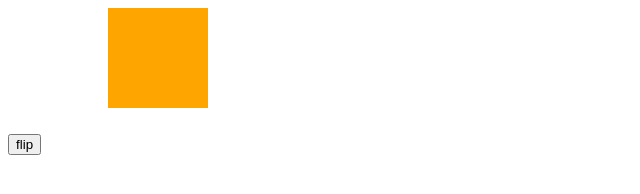
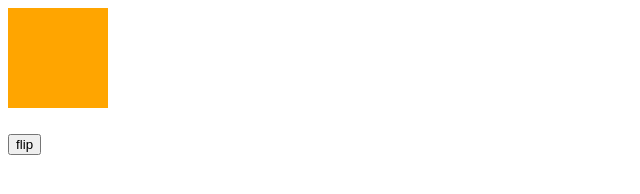
Before and after one commit to SakerONE/test, a plain HTML site: page index.html in a window 1280 px wide. Both pictures are taken after a click on the button "flip". Shown: the whole page, without its empty margins (0-640 px from the left). Drawn offline with Linux system fonts and the light colour scheme.

Commit message:
working example fix

```diff
--- a/css/style.css
+++ b/css/style.css
@@ -1,8 +1,16 @@
+*{
+  -webkit-transform: translate3d(0, 0, 0);
+  position: relative;
+  /*z-index: 1;*/
+  /*overflow: hidden;*/
+}
 article{
   position: relative;
   -webkit-transform: translate3d(0, 0, 0);
   left: 0px;
   overflow: hidden;
+  height: 200px;
+  width: 500px;
 }
 
 #front{
@@ -13,15 +21,15 @@ article{
   left: 0;
   top: 0;
   -webkit-transform: scale(0.5);
-  -webkit-transition-duration: 0.5s;
-  -webkit-transition-timing-function: linear;
-  -webkit-transition-property: -webkit-transform;
+  -webkit-transition: -webkit-transform 500ms, box-shadow 600ms;
 }
 #front.animate{
   /*left: 1px;*/
   /*box-shadow: 1px 1px 1px black;*/
   /*-webkit-animation: 500ms anim forwards;*/
   -webkit-transform: scale(1);
+  /*left: 1px;*/
+  box-shadow: 1px 1px 0 transparent;
 }
 article.animate{
   background: yellow;
--- a/js/js.js
+++ b/js/js.js
@@ -1,20 +1,36 @@
-var flag = false;
+var flag = false,
+	event;
 
 toggle.addEventListener("click", function(){
 	front.classList.toggle('animate');
 });
 
 front.addEventListener("webkitTransitionEnd", function(event){
-	// article.classList.toggle('animate');
-	setTimeout(function(){
-		if(flag){
+	// webkitRequestAnimationFrame(function(){
+		// alert(1);
+	if(event.propertyName === '-webkit-transform'){
+		article.classList.toggle('animate');
+		// alert(1);
+	}
+	// });
+
+
+	// alert(webkitRequestAnimationFrame);
+	// setTimeout(function(){
+	// alert(event.propertyName);
+/*		if(flag){
 			front.style.left = '0px';
 		}else{
 			front.style.left = '100px';
 		}
 		flag = !flag;
-	}, 100);
+*/	// front.dispatchEvent(new CustomEvent('blabla', { bubbles: true, cancelable: false }));
+	// }, 100);
+	// console.log('end');
 }, true);
+
+
+// alert(window.hasOwnProperty('transitionend'));
 
 /*setInterval(function(){
 	front.classList.toggle('animate');
```
